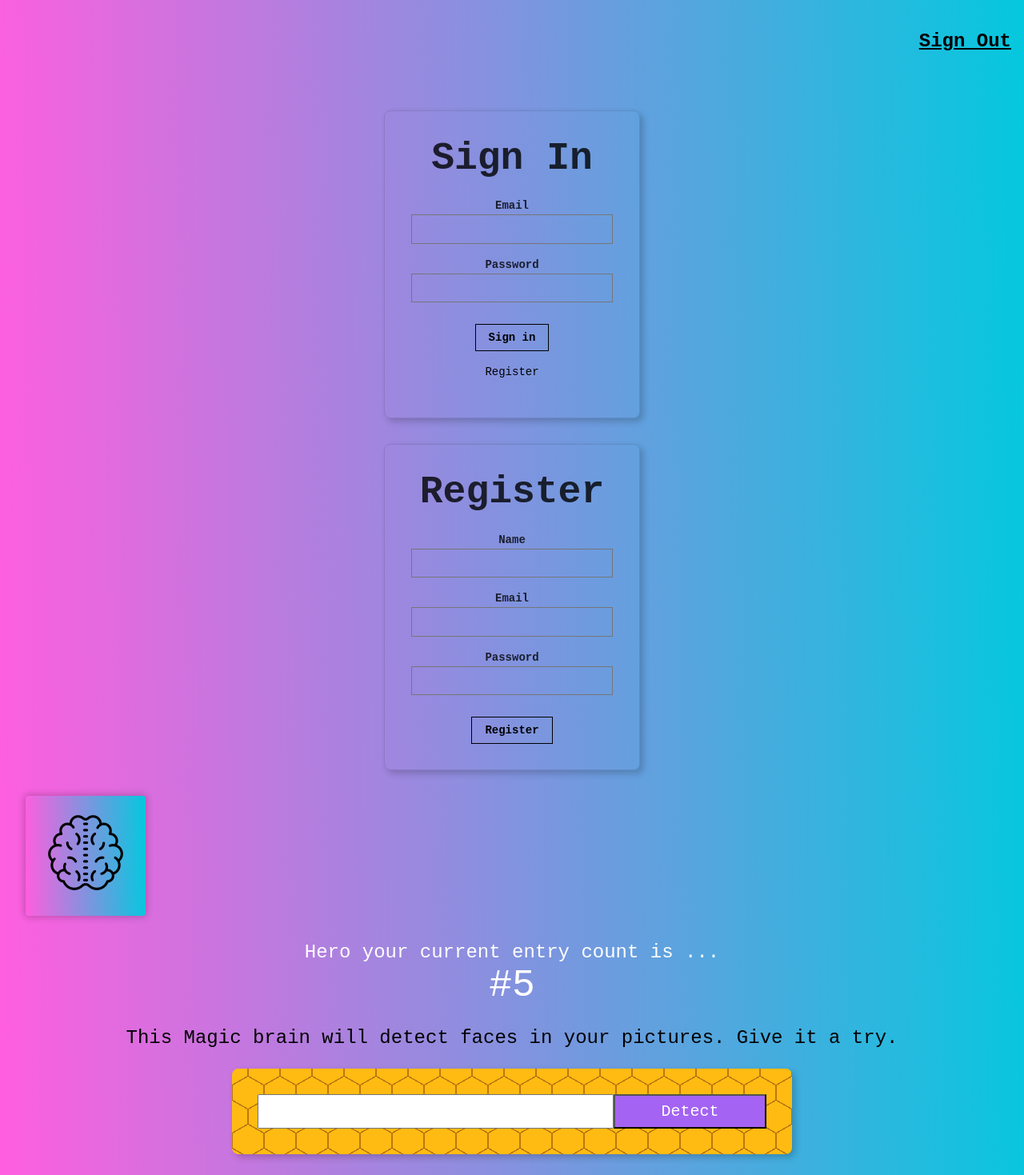
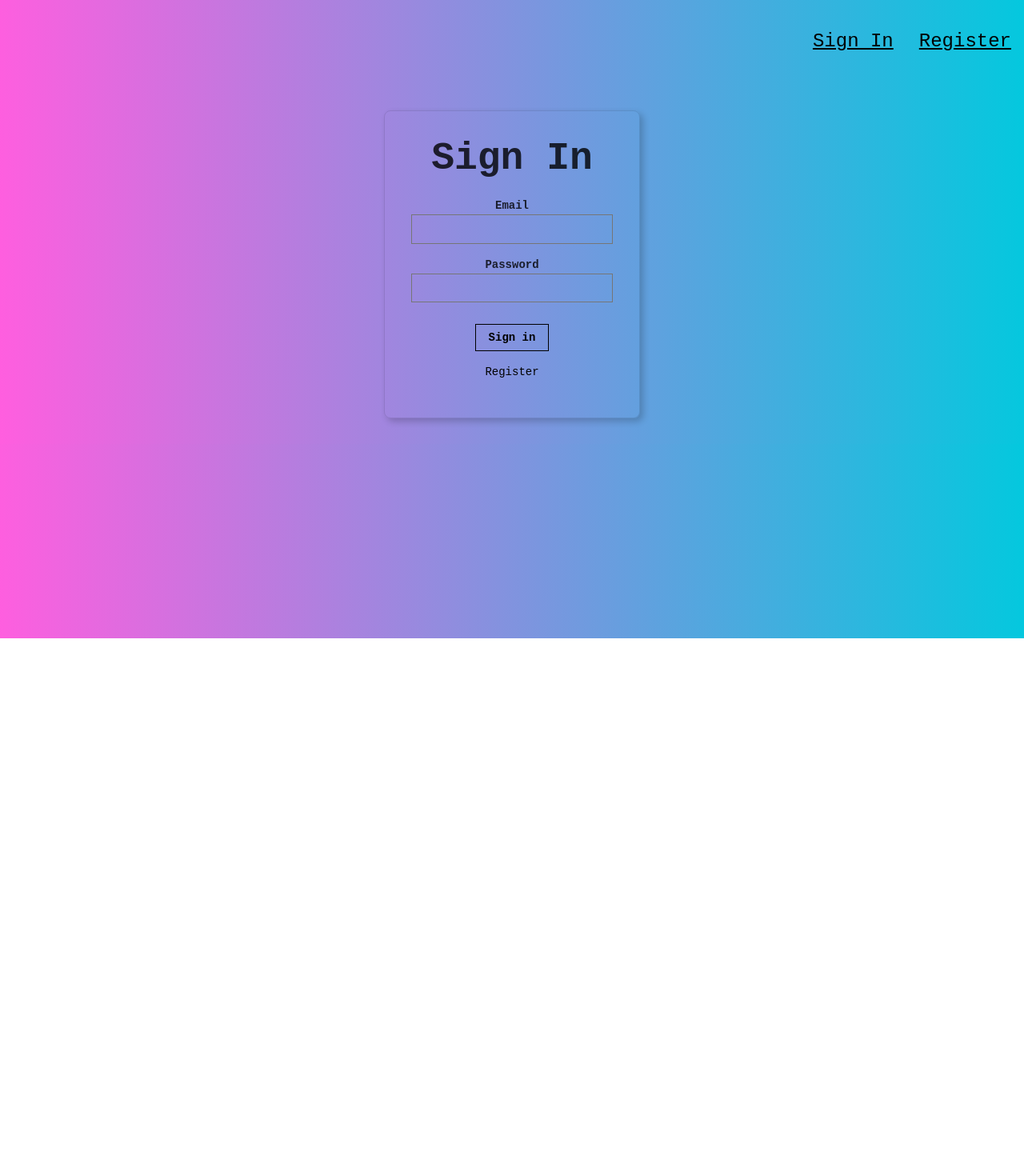
Before and after one commit to hanzala-bhutto/React-FaceRecognition-FrontEnd, a React (Create React App) app: page / in a window 1280 px wide. Shown: the part 2-1471 px from the top of the page at 80% size. After the commit the page ends 800 px from the top, so only its background shows below. Built offline with nearby package versions, Linux system fonts and the light colour scheme.

Commit message:
signin and register routing set using route and isSignedIn states

```diff
--- a/src/App.js
+++ b/src/App.js
@@ -22,7 +22,9 @@ class App extends Component {
     this.state={
       input:'',
       imageUrl:'',
-      box:{}
+      box:{},
+      route:'signin',
+      isSignedIn:false
     }
   }
 
@@ -67,17 +69,40 @@ class App extends Component {
 
   }
 
+  onRouteChange = (route) => {
+    if(route === 'signin'){
+      this.setState({isSignedIn:false})
+    }
+    else if(route === 'home'){
+      this.setState({isSignedIn:true})
+    }
+    this.setState({route:route});
+
+  }
+
   render(){
+    const {route,isSignedIn,imageUrl,box} = this.state;
     return (
       <div className="App">
         <ParticlesBg color="#ffffff" num={100} alpha={[0.9, 0]} type="cobweb" bg={true} />
-        <Navigation />
-        <Signin />
-        <Register />
-        <Logo />
-        <Rank />
-        <ImageLinkForm  onInputChange={this.onInputChange} onButtonSubmit={this.onButtonSubmit}/>
-        <FaceRecognition imageUrl={this.state.imageUrl} box={this.state.box}/>
+        <Navigation isSignedIn={isSignedIn} onRouteChange={this.onRouteChange}/>
+        {
+          (route==='home')
+          ?
+          <div>
+            <Logo />
+            <Rank />
+            <ImageLinkForm  onInputChange={this.onInputChange} onButtonSubmit={this.onButtonSubmit}/>
+            <FaceRecognition imageUrl={imageUrl} box={box}/>
+          </div>
+          :
+          ((route === 'signin')
+          ?
+          <Signin onRouteChange={this.onRouteChange}/>
+          :
+          <Register onRouteChange={this.onRouteChange}/>
+          )
+        }
       </div>
     );
   }
--- a/src/Components/Navigation/Navigation.js
+++ b/src/Components/Navigation/Navigation.js
@@ -1,11 +1,21 @@
 import React from 'react';
 
-const Navigation = () => {
-    return (
-        <nav style={{display:'flex', justifyContent: 'flex-end'}}>
-            <p className='f3 b link dim black underline pa3 pointer'>Sign Out</p>
-        </nav>
-    )
+const Navigation = ({isSignedIn,onRouteChange}) => {
+    if (isSignedIn){
+        return (
+            <nav style={{display:'flex',justifyContent:'flex-end'}}>
+                <p onClick={ () => onRouteChange('signin')} className='f3 link dim black underline pa3 pointer'>Sign Out</p>
+            </nav>
+        );
+    }
+    else{
+        return (
+            <nav style={{display:'flex',justifyContent:'flex-end'}}>
+                <p onClick={ () => onRouteChange('signin')} className='f3 link dim black underline pa3 pointer'>Sign In</p>
+                <p onClick={ () => onRouteChange('register')} className='f3 link dim black underline pa3 pointer'>Register</p>
+            </nav>
+        );
+    }
 }
 
 export default Navigation;
--- a/src/Components/Register/Register.js
+++ b/src/Components/Register/Register.js
@@ -1,6 +1,6 @@
 import React, { Component } from 'react';
 
-const Register = () => {
+const Register = ({onRouteChange}) => {
 
     return (
         <article className="br3 ba b--black-10 mv4 w-100 w-50-m w-25-l mw6 shadow-5 center">
@@ -41,7 +41,7 @@ const Register = () => {
               </fieldset>
               <div className="">
                 <input
-                  // onClick={() => onRouteChange('home')}
+                  onClick={() => onRouteChange('home')}
                   className="b ph3 pv2 input-reset ba b--black bg-transparent grow pointer f6 dib"
                   type="submit"
                   value="Register"
--- a/src/Components/Signin/Signin.js
+++ b/src/Components/Signin/Signin.js
@@ -1,5 +1,5 @@
 import React, { Component } from 'react';
-const Signin = () => {
+const Signin = ({onRouteChange}) => {
     return (
       <article className="br3 ba b--black-10 mv4 w-100 w-50-m w-25-l mw6 shadow-5 center">
         <main className="pa4 black-80">
@@ -30,6 +30,7 @@ const Signin = () => {
             <div className="">
               <input
                 // onClick={this.onSubmitSignIn}
+                onClick={() => onRouteChange('home')}
                 className="b ph3 pv2 input-reset ba b--black bg-transparent grow pointer f6 dib"
                 type="submit"
                 value="Sign in"
```
